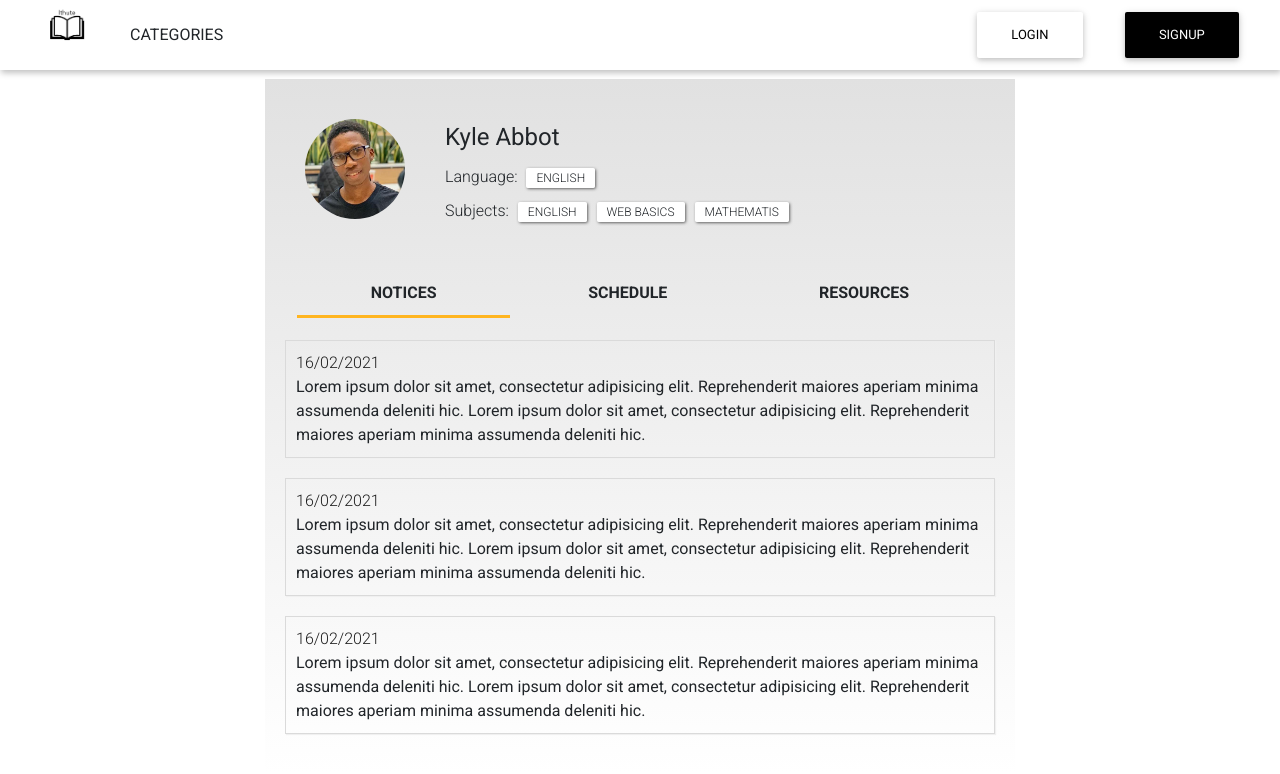
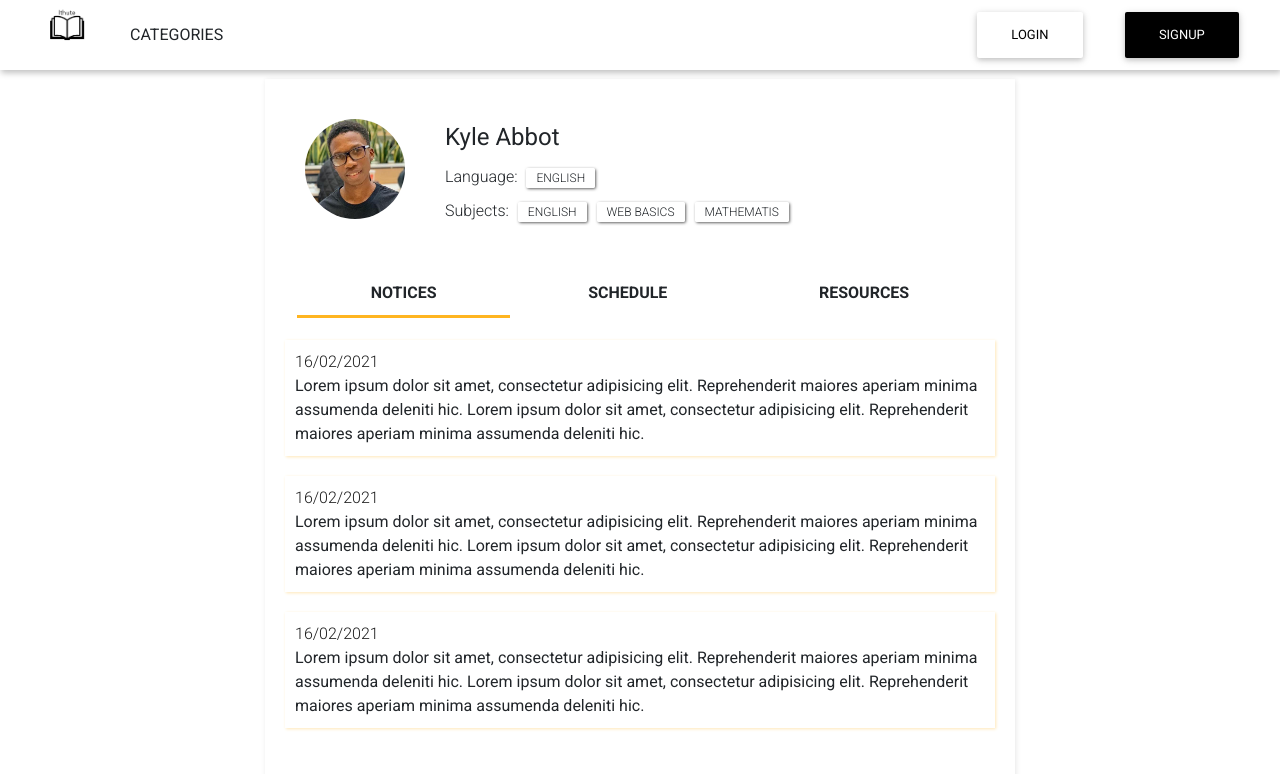
Before and after one commit to NoorMosia/tutorsApp, a React (Create React App) app: page /profile in a window 1280 px wide. Shown: the top 774 px of the page. Built offline with nearby package versions, Linux system fonts and the light colour scheme.

Commit message:
styled profile component

```diff
--- a/src/components/Notice/Notice.js
+++ b/src/components/Notice/Notice.js
@@ -1,5 +1,6 @@
 import React from "react";
 import * as Styles from "./Notice.module.css";
+
 
 const Notice = () => {
     return (
--- a/src/components/Notice/Notice.module.css
+++ b/src/components/Notice/Notice.module.css
@@ -1,7 +1,6 @@
 
 .Notice {
-    border: 1px solid rgb(218, 218, 218);
-    box-shadow: 1px 1px 1px rgb(240, 240, 240);
+    box-shadow: 1px 1px 3px rgb(255, 231, 183);
     margin-bottom: 20px;
     padding: 10px;
 }
--- a/src/containers/Profile/Profile.module.css
+++ b/src/containers/Profile/Profile.module.css
@@ -3,7 +3,8 @@
     display: flex;
     flex-direction: column;
     margin: 0 auto;
-    background-image: linear-gradient(to bottom,rgb(225, 225, 225), white);
+    box-shadow: 1px 1px 5px rgb(231, 231, 231);
+    min-height: 100vh;
     padding: 20px;
 }
 
--- a/src/containers/Tutors/Tutors.module.css
+++ b/src/containers/Tutors/Tutors.module.css
@@ -1,5 +1,6 @@
 .Tutors {
-    width: 100%;
+    max-width: 1080px;
+    margin: 0 auto;
 }
 
 .Heading {
```
Also changed, not shown: 1 other file (tests, documents, lock files or other folders).
